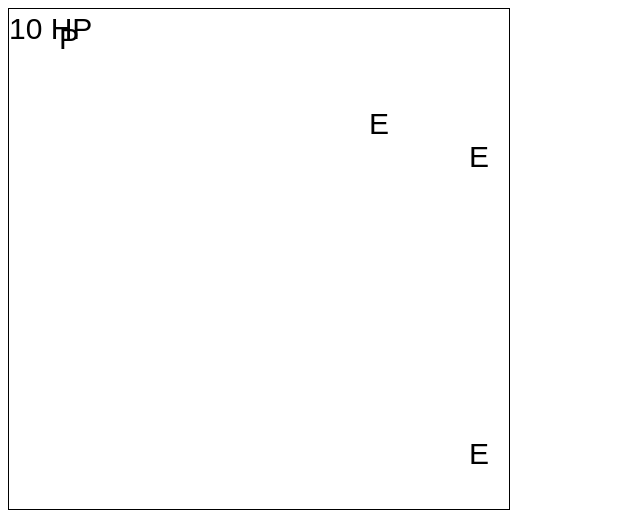
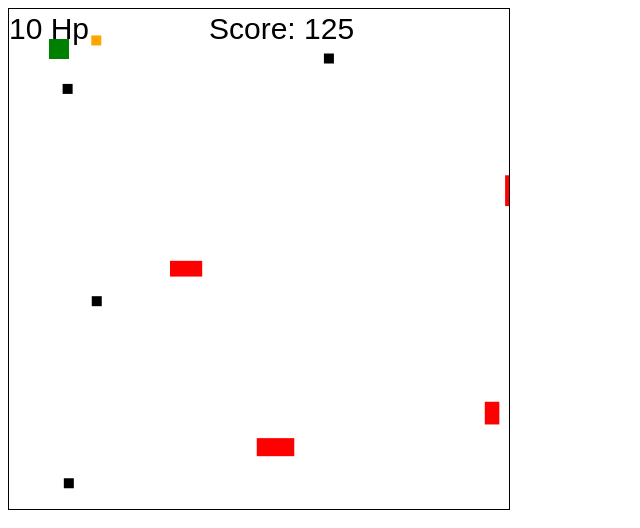
Before and after one commit to markhorvath/html5gamerc, a plain HTML site: page index.html in a window 1280 px wide. Shown: the whole page, without its empty margins (0-640 px from the left). Drawn offline with Linux system fonts and the light colour scheme.

Commit message:
upgrades, bullets, random enemys, score, collision detection

```diff
--- a/index.html
+++ b/index.html
@@ -6,7 +6,10 @@ ctx.font = '30px Arial';
 
 var HEIGHT = 500;
 var WIDTH = 500;
-var timeWhenGameStarted = Date.now();
+var timeWhenGameStarted = Date.now();   //return time in ms
+
+var frameCount = 0;
+var score = 0;
 
 var player = {
         x:50,
@@ -14,24 +17,40 @@ var player = {
         y:40,
         spdY:5,
         name:'P',
-        hp: 10
+        hp:10,
+        width: 20,
+        height: 20,
+        color: 'green'
 };
 
 var enemyList = {};
+var upgradeList = {};
+var bulletList = {};
 
-//Everything starting with 'function' is loaded before code executes
-getDistanceBetweenEntity = function(entity1,entity2){     //return distance (number)
+ // everything starting with "function" is loaded before code executes
+getDistanceBetweenEntity = function (entity1,entity2){  //return distance (number)
         var vx = entity1.x - entity2.x;
         var vy = entity1.y - entity2.y;
         return Math.sqrt(vx*vx+vy*vy);
 }
 
-testCollisionEntity = function(entity1,entity2){  //return if colliding (true/false)
-        var distance = getDistanceBetweenEntity(entity1,entity2);
-        return distance < 30;
+testCollisionEntity = function (entity1,entity2){       //return if colliding (true/false)
+        var rect1 = {
+            x: entity1.x-entity1.width/2,
+            y: entity1.y-entity1.height/2,
+            width: entity1.width,
+            height: entity1.height
+        }
+        var rect2 = {
+            x: entity2.x-entity2.width/2,
+            y: entity2.y-entity2.height/2,
+            width: entity2.width,
+            height: entity2.height
+        }
+        return testCollisionRectRect(rect1,rect2);
 }
 
-Enemy = function(id,x,y,spdX,spdY){
+Enemy = function (id,x,y,spdX,spdY,width,height){
         var enemy3 = {
                 x:x,
                 spdX:spdX,
@@ -39,28 +58,105 @@ Enemy = function(id,x,y,spdX,spdY){
                 spdY:spdY,
                 name:'E',
                 id:id,
+                width: width,
+                height: height,
+                color: 'red'
         };
         enemyList[id] = enemy3;
+
 }
 
-document.onmousemove = function(mouse) {
-    var mouseX = mouse.clientX;
-    var mouseY = mouse.clientY;
-
-    player.x = mouseX;
-    player.y = mouseY;
+randomlyGenerateEnemy = function() {
+    var x = Math.random()*WIDTH;
+    var y = Math.random()*HEIGHT;
+    var width = 10 + Math.random()*30;
+    var height = 10 + Math.random()*30;
+    var id = Math.random();
+    var spdX = 5 + Math.random()*5;
+    var spdY = 5 + Math.random()*5;
+    Enemy(id, x, y, spdX, spdY, width, height);
 }
 
-updateEntity = function(something){
-    updateEntityPosition(something);
-    drawEntity(something);
+Upgrade = function (id,x,y,spdX,spdY,width,height){
+        var upgrade = {
+                x:x,
+                spdX:spdX,
+                y:y,
+                spdY:spdY,
+                id:id,
+                width: width,
+                height: height,
+                color: 'orange'
+        };
+        upgradeList[id] = upgrade;
 }
 
-updateEntityPosition = function(something) {
+randomlyGenerateUpgrade = function() {
+    var x = Math.random()*WIDTH;
+    var y = Math.random()*HEIGHT;
+    var width = 10;
+    var height = 10;
+    var id = Math.random();
+    var spdX = 0;
+    var spdY = 0;
+    Upgrade(id, x, y, spdX, spdY, width, height);
+}
+
+Bullet = function (id,x,y,spdX,spdY,width,height){
+        var bullet = {
+                x:x,
+                spdX:spdX,
+                y:y,
+                spdY:spdY,
+                name:'E',
+                id:id,
+                width: width,
+                height: height,
+                color: 'black'
+        };
+        bulletList[id] = bullet;
+}
+
+randomlyGenerateBullet = function() {
+    var x = player.x;
+    var y = player.y;
+    var width = 10;
+    var height = 10;
+    var id = Math.random();
+    var angle = Math.random() * 360;
+    var spdX = Math.cos(angle/180*Math.PI)*5;
+    var spdY = Math.sin(angle/180*Math.PI)*5;
+    Bullet(id, x, y, spdX, spdY, width, height);
+}
+
+document.onmousemove = function(mouse){
+        var mouseX = mouse.clientX - document.getElementById('ctx').getBoundingClientRect().left;
+        var mouseY = mouse.clientY - document.getElementById('ctx').getBoundingClientRect().top;
+
+        if(mouseX < player.width/2)
+            mouseX = player.width/2;
+        if(mouseX > WIDTH - player.width/2)
+            mouseX = WIDTH - player.width/2;
+        if(mouseY < player.height/2)
+            mouseY = player.height/2;
+        if(mouseY > HEIGHT - player.height/2)
+            mouseY = HEIGHT - player.height/2;
+
+        player.x = mouseX;
+        player.y = mouseY;
+}
+
+
+
+
+
+updateEntity = function (something){
+        updateEntityPosition(something);
+        drawEntity(something);
+}
+updateEntityPosition = function(something){
         something.x += something.spdX;
         something.y += something.spdY;
-
-
 
         if(something.x < 0 || something.x > WIDTH){
                 something.spdX = -something.spdX;
@@ -70,36 +166,98 @@ updateEntityPosition = function(something) {
         }
 }
 
-drawEntity = function(something) {
-    ctx.fillText(something.name,something.x,something.y);
+testCollisionRectRect = function(rect1,rect2){
+        return rect1.x <= rect2.x+rect2.width
+                && rect2.x <= rect1.x+rect1.width
+                && rect1.y <= rect2.y + rect2.height
+                && rect2.y <= rect1.y + rect1.height;
 }
+
+drawEntity = function(something){
+        ctx.save();
+        ctx.fillStyle = something.color;
+        ctx.fillRect(something.x-something.width/2,something.y-something.height/2,something.width,something.height);
+        ctx.restore();
+}
+
+
 
 update = function(){
         ctx.clearRect(0,0,WIDTH,HEIGHT);
+
+        frameCount++;
+        score++;
+
+        if(frameCount % 100 === 0) //after 4 seconds
+            randomlyGenerateEnemy();
+
+        if(frameCount % 75 === 0) //after 3 seconds
+            randomlyGenerateUpgrade();
+
+        if(frameCount % 25 === 0) //after 1 second
+            randomlyGenerateBullet();
 
         for(var key in enemyList){
                 updateEntity(enemyList[key]);
 
                 var isColliding = testCollisionEntity(player,enemyList[key]);
                 if(isColliding){
-                        player.hp -= 1;
-                        if(player.hp <= 0) {
-                            var timeSurvived = Date.now() - timeWhenGameStarted;
-                            alert('You Lose.  You survived for ' + timeSurvived + " ms");
-                            timeWhenGameStarted = Date.now();
-                            player.hp = 10;
-                        }
+                        player.hp = player.hp - 1;
                 }
+
+        }
+
+        for(var key in upgradeList){
+                updateEntity(upgradeList[key]);
+
+                var isColliding = testCollisionEntity(player,upgradeList[key]);
+                if(isColliding){
+                        score += 1000;
+                        delete upgradeList[key];
+                }
+
+        }
+
+        for(var key in bulletList){
+                updateEntity(bulletList[key]);
+        }
+
+        if(player.hp <= 0){
+            var timeSurvived = Date.now() - timeWhenGameStarted;
+            console.log("You lost! You survived for " + timeSurvived + " ms.");
+            startNewGame();
         }
 
         drawEntity(player);
-        ctx.fillText(player.hp + " HP", 0, 30);
+        ctx.fillText(player.hp + " Hp",0,30);
+        ctx.fillText("Score: " + score,200,30);
 }
 
-Enemy('E1',150,350,10,15);
-Enemy('E2',250,350,10,-15);
-Enemy('E3',250,150,10,-8);
+startNewGame = function() {
+    player.hp = 10;
+    timeWhenGameStarted = Date.now();
+    frameCount = 0;
+    score = 0;
+    enemyList = {};
+    upgradeList = {};
+    randomlyGenerateEnemy();
+    randomlyGenerateEnemy();
+    randomlyGenerateEnemy();
+}
+
+startNewGame();
 
 setInterval(update,40);
 
+
+
+
+
+
+
+
+
+
+
+
 </script>
```
